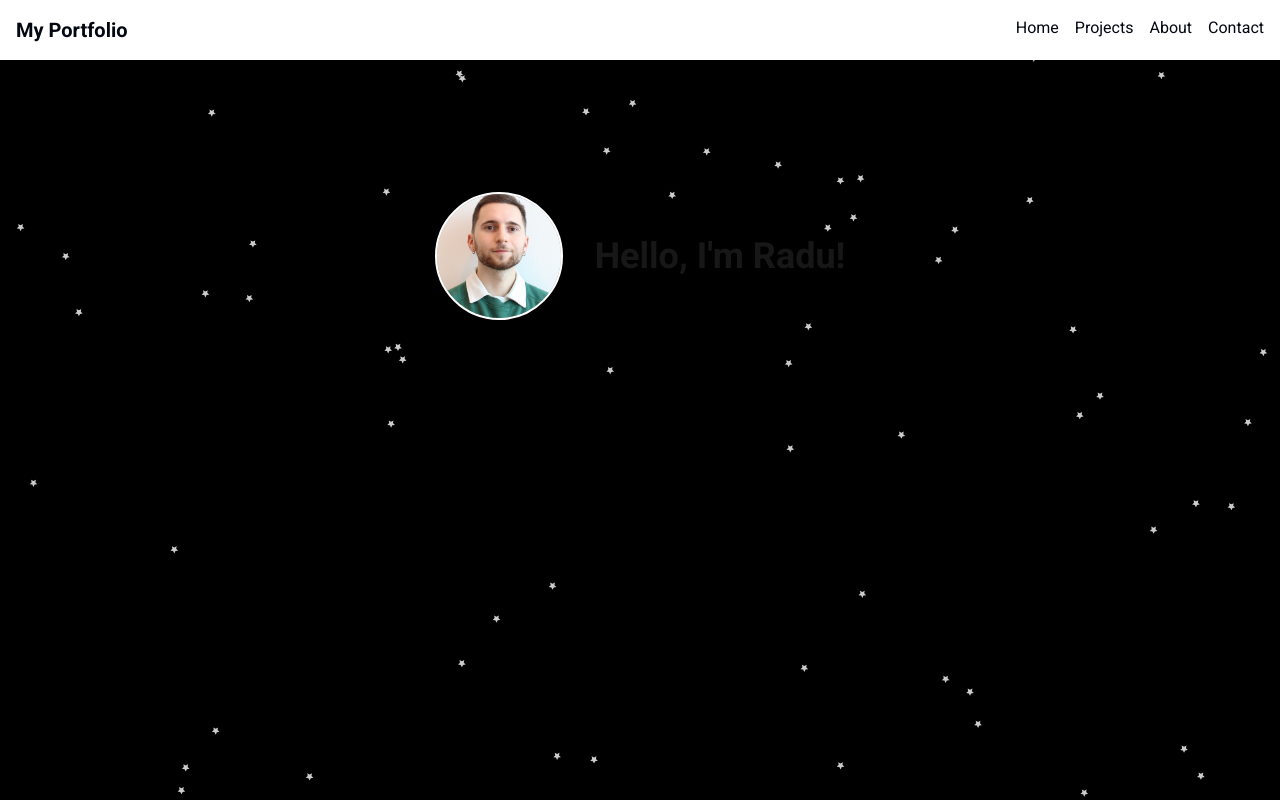
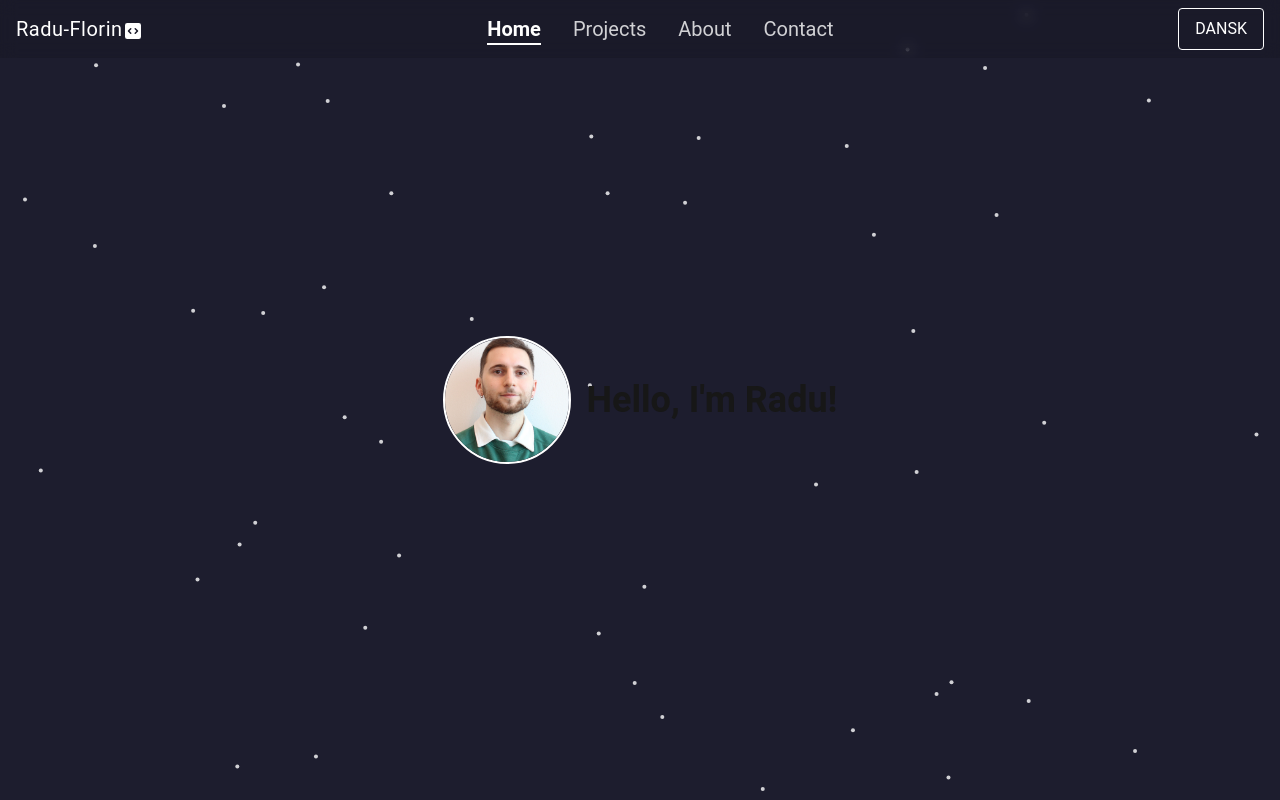
Before and after one commit to droggokid/radu-portofolio, a Next.js app: page / in a window 1280 px wide. Built offline with nearby package versions, Linux system fonts and the light colour scheme.

Commit message:
styling on routes, transparent background, added button for language, added logo

```diff
--- a/package.json
+++ b/package.json
@@ -19,7 +19,8 @@
     "@vercel/analytics": "^1.5.0",
     "next": "15.2.1",
     "react": "^19.0.0",
-    "react-dom": "^19.0.0"
+    "react-dom": "^19.0.0",
+    "react-icons": "^5.5.0"
   },
   "devDependencies": {
     "@eslint/eslintrc": "^3",
--- a/src/app/layout.tsx
+++ b/src/app/layout.tsx
@@ -1,10 +1,6 @@
 import "./globals.css";
 import Navbar from "../components/Navbar";
 import { Analytics } from "@vercel/analytics/react";
-import "@fontsource/roboto/300.css";
-import "@fontsource/roboto/400.css";
-import "@fontsource/roboto/500.css";
-import "@fontsource/roboto/700.css";
 import Particles from "@/components/Particles";
 
 export default function RootLayout({
--- a/src/app/page.tsx
+++ b/src/app/page.tsx
@@ -1,40 +1,14 @@
-import NoSsr from "@mui/material/NoSsr";
-import Avatar from "@mui/material/Avatar";
-import Stack from "@mui/material/Stack";
 import Image from "next/image";
 
 export default function Home() {
   return (
-    <div className="flex min-h-screen items-start justify-center pt-48">
-      <NoSsr>
-        <Stack
-          direction={{ xs: "column", md: "row" }}
-          spacing={4}
-          alignItems="center"
-        >
-          <Avatar
-            sx={{
-              width: 128,
-              height: 128,
-              position: "relative",
-              transition: "transform 0.3s",
-              "&:hover": { transform: "scale(1.05)" },
-              border: "2px solid #fff",
-            }}
-          >
-            <Image
-              src="/images/RAF-1.jpg"
-              alt="me"
-              fill
-              style={{ objectFit: "cover" }}
-            />
-          </Avatar>
-
-          <h1 className="text-3xl md:text-4xl font-bold">
-            Hello, I&apos;m Radu!
-          </h1>
-        </Stack>
-      </NoSsr>
+    <div className="flex flex-col md:flex-row min-h-screen items-center justify-center">
+      <div className="relative w-32 h-32 rounded-full overflow-hidden border-2 border-white transition-transform duration-300 hover:scale-105">
+        <Image src="/images/RAF-1.jpg" alt="me" fill className="object-cover" />
+      </div>
+      <h1 className="mt-4 md:mt-0 md:ml-4 text-3xl md:text-4xl font-bold">
+        Hello, I&apos;m Radu!
+      </h1>
     </div>
   );
 }
--- a/src/components/Navbar.tsx
+++ b/src/components/Navbar.tsx
@@ -1,24 +1,69 @@
+"use client";
+
 import Link from "next/link";
+import { usePathname } from "next/navigation";
+import { HiMiniCodeBracketSquare } from "react-icons/hi2";
 
 export default function Navbar() {
+  const currentRoute = usePathname();
+
+  const linkStyle = "text-white/80 hover:text-white transition-colors";
+  const activeStyle =
+    "relative text-white font-bold after:content-[''] after:absolute after:-bottom-1 after:left-0 after:w-full after:h-[2px] after:bg-white";
+
   return (
-    <nav className="p-4 shadow-md bg-white fixed top-0 w-full z-50">
-      <div className="container mx-auto flex justify-between text-gray-950">
-        <h1 className="text-xl font-bold">My Portfolio</h1>
-        <ul className="flex space-x-4">
+    <nav className="fixed top-0 w-full z-50 bg-black/10 backdrop-blur-sm">
+      <div className="container mx-auto flex items-center justify-between px-4 py-2">
+        <Link
+          href="/"
+          className="text-xl text-white tracking-wide font-book-antiqua"
+        >
+          Radu-Florin
+          <HiMiniCodeBracketSquare className="inline-block" />
+        </Link>
+        <ul className="flex space-x-8 text-xl">
           <li>
-            <Link href="/">Home</Link>
+            <Link href="/">
+              <span className={currentRoute === "/" ? activeStyle : linkStyle}>
+                Home
+              </span>
+            </Link>
           </li>
           <li>
-            <Link href="/projects">Projects</Link>
+            <Link href="/projects">
+              <span
+                className={
+                  currentRoute === "/projects" ? activeStyle : linkStyle
+                }
+              >
+                Projects
+              </span>
+            </Link>
           </li>
           <li>
-            <Link href="/about">About</Link>
+            <Link href="/about">
+              <span
+                className={currentRoute === "/about" ? activeStyle : linkStyle}
+              >
+                About
+              </span>
+            </Link>
           </li>
           <li>
-            <Link href="/contact">Contact</Link>
+            <Link href="/contact">
+              <span
+                className={
+                  currentRoute === "/contact" ? activeStyle : linkStyle
+                }
+              >
+                Contact
+              </span>
+            </Link>
           </li>
         </ul>
+        <button className="border border-white px-4 py-2 rounded uppercase text-white hover:bg-white hover:text-black transition-colors duration-200">
+          Dansk
+        </button>
       </div>
     </nav>
   );
--- a/src/components/Particles.tsx
+++ b/src/components/Particles.tsx
@@ -25,16 +25,15 @@ const ParticlesComponent = () => {
   }, []);
 
   const particlesLoaded = useCallback(
-    async (container?: Container): Promise<void> => {
-      console.log(container);
-    },
+    // eslint-disable-next-line @typescript-eslint/no-unused-vars
+    async (_container?: Container): Promise<void> => {},
     []
   );
 
   const options: ISourceOptions = useMemo(
     () => ({
       background: {
-        color: { value: "#000000" },
+        color: { value: "#1d1d2e" },
       },
       fpsLimit: 60,
       interactivity: {
@@ -45,18 +44,18 @@ const ParticlesComponent = () => {
       },
       particles: {
         number: {
-          value: 150,
+          value: 100,
           density: { enable: true, area: 800 },
         },
         color: { value: "#ffffff" },
-        shape: { type: "star" },
+        shape: { type: "circle" },
         opacity: {
           value: 0.8,
           random: true,
           anim: {
             enable: true,
-            speed: 1,
-            opacity_min: 0.1,
+            speed: 3,
+            opacity_min: 0.3,
             sync: false,
           },
         },
@@ -72,7 +71,7 @@ const ParticlesComponent = () => {
         },
         move: {
           enable: true,
-          speed: 0.5,
+          speed: 0.2,
           direction: MoveDirection.none,
           random: true,
           straight: false,
```
Also changed, not shown: public/fonts/book-antiqua.ttf (added), 1 other file (tests, documents, lock files or other folders).
